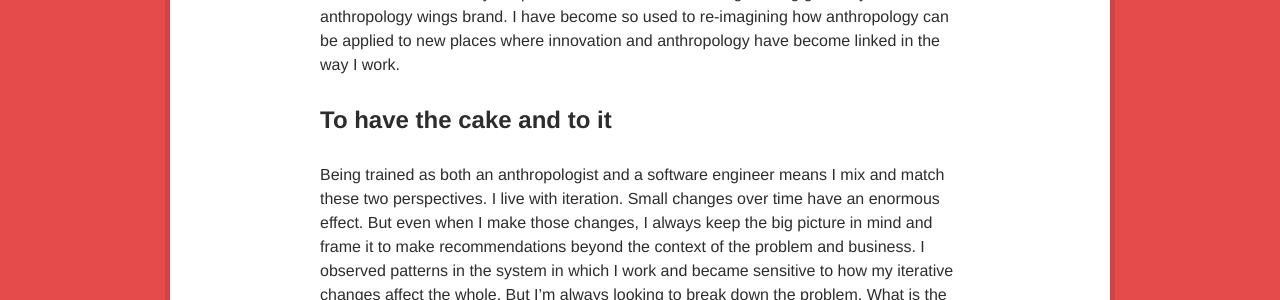
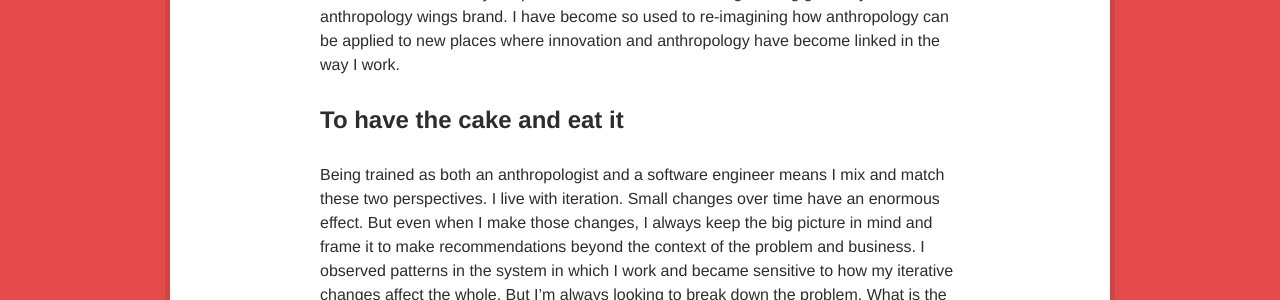
Before and after one commit to Rayraegah/rayraegah.github.io, a Jekyll site: the page built from _posts/2019-05-31-engineering-and-anthropology.md, in a window 1280 px wide and 900 px high, scrolled down 2837 px. Shown: the part 154-454 px from the top of the window. Built offline with Jekyll 4.4.1, drawn with Linux system fonts in a browser that asks for light colours; comment, search, counter and statistics services are not loaded.

Commit message:
Fixes title

```diff
--- a/_posts/2019-05-31-engineering-and-anthropology.md
+++ b/_posts/2019-05-31-engineering-and-anthropology.md
@@ -40,7 +40,7 @@ Software engineering increases every aspect of my anthropological training. Lear
 
 Being a software engineer has made me interested in being a data scientist and combining my data love with big data. It made me interested in data journalism and finding new and interactive ways to present information online. Engineering gives my anthropology wings brand. I have become so used to re-imagining how anthropology can be applied to new places where innovation and anthropology have become linked in the way I work.
 
-## To have the cake and to it
+## To have the cake and eat it
 
 Being trained as both an anthropologist and a software engineer means I mix and match these two perspectives. I live with iteration. Small changes over time have an enormous effect. But even when I make those changes, I always keep the big picture in mind and frame it to make recommendations beyond the context of the problem and business. I observed patterns in the system in which I work and became sensitive to how my iterative changes affect the whole. But I'm always looking to break down the problem. What is the simplest solution I can put into action? Can I improve that a little bit more? Getting something up and running is more informative for my immediate problem than theorizing general solutions.
 
```
